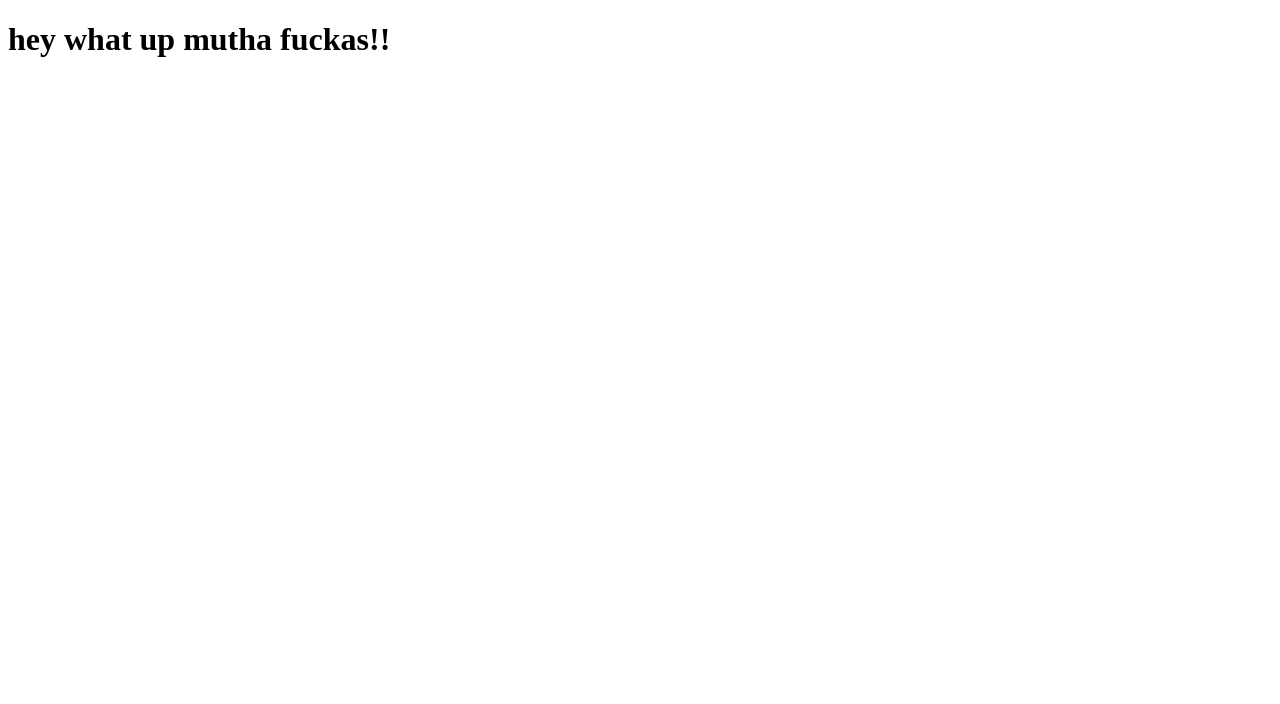
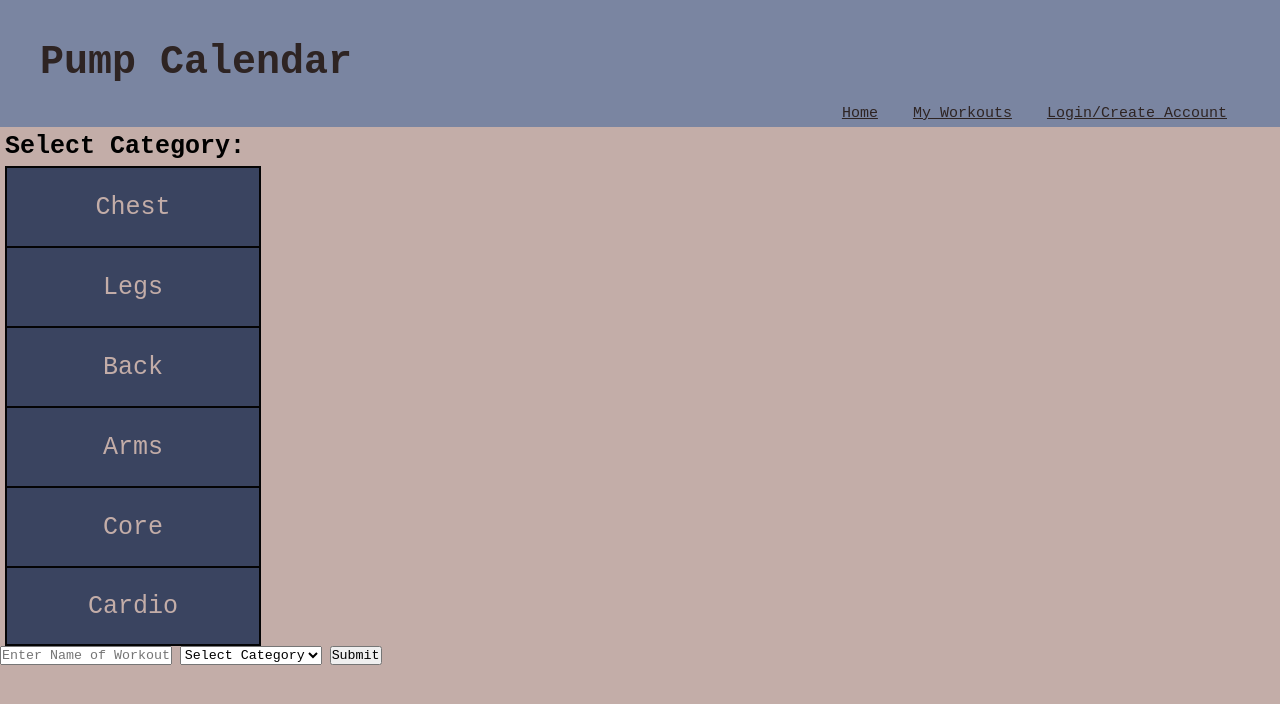
Before and after one commit to NateEnsign/pump-calendar-website, a website: page public/create.html in a window 1280 px wide. Drawn offline with Linux system fonts and the light colour scheme.

Commit message:
getting close with the design

```diff
--- a/public/create.css
+++ b/public/create.css
@@ -0,0 +1,72 @@
+* {
+    font-family: monospace;
+    margin: 0;
+    padding: 0;
+
+}
+
+main {
+    background-color: #c3ada8;
+    width: 100vw;
+    height: 100vh;
+}
+
+header {
+    background-color: #7a85a1;
+    background-repeat: no-repeat;
+    background-size: cover;
+    background-position: center;
+    background-attachment: fixed;
+}
+
+h1 {
+    padding-top: 40px;
+    padding-left: 40px;
+    padding-bottom: 20px;
+    font-size: 40px;
+    color: #2e2423;
+}
+
+.top-nav {
+    text-align: right;
+    padding-right: 40px;
+    padding-bottom: 5px;
+    font-size: 15px;
+
+}
+
+.top-nav a {
+    color: #2e2423;
+    padding: 13px;
+}
+
+.top-nav a:hover {
+    background-color: #914c3e;
+    color: black;
+  }
+
+  h2 {
+    font-size: 25px;
+    padding: 5px;
+  }
+
+  .btn-group button {
+    background-color:  #3a4460;
+    border: 2.5px solid #040405;
+    color: #c3ada8;
+    padding: 10px 24px;
+    cursor: pointer;
+    width: 20%;
+    display: block;
+    height: 80px;
+    font-size: 25px;
+    margin-left: 5px;
+  }
+
+  .btn-group button:not(:last-child) {
+    border-bottom: none;
+  }
+
+  .btn-group button:hover {
+    background-color: #626a92;
+  }
--- a/public/create.html
+++ b/public/create.html
@@ -4,13 +4,49 @@
     <meta charset="UTF-8">
     <meta http-equiv="X-UA-Compatible" content="IE=edge">
     <meta name="viewport" content="width=device-width, initial-scale=1.0">
-    <title>Document</title>
+    <title>Create Workouts</title>
     <link rel="stylesheet" href="create.css">
 </head>
 <body>
+    <main>
+        <header>
+            <h1>Pump Calendar</h1>
+                <nav class="top-nav">
+                    <a href="home.html">Home</a>
+                    <a href="">My Workouts</a>
+                    <a href="">Login/Create Account</a>
+                </nav>
+        </header>
 
+        <h2>Select Category:</h2>
+
+        <div class="btn-group">
+            <button id="chest-btn">Chest</button>
+            <button id="legs-btn">Legs</button>
+            <button id="back-btn">Back</button>
+            <button id="arms-btn">Arms</button>
+            <button id="core-btn">Core</button>
+            <button id="cardio-btn">Cardio</button>
+          </div>
+
+          <form id="form">
+            <input type="text" id="new-workout" placeholder="Enter Name of Workout">
+
+            <select name="workout-category" id="category">
+              <option value="" disabled selected>Select Category</option>
+              <option value="chest">Chest</option>
+              <option value="legs">Legs</option>
+              <option value="back">Back</option>
+              <option value="arms">Arms</option>
+              <option value="core">Core</option>
+              <option value="cardio">Cardio</option>
+            </select>
+
+            <button id="submit-btn">Submit</button>
+          </form>
+
+
+    </main>
+    <script> src="create.js"</script>
 </body>
 </html>
-
-
-<h1>hey what up mutha fuckas!!</h1>
--- a/public/home.css
+++ b/public/home.css
@@ -14,10 +14,30 @@ header {
 
 
 h1 {
-    padding: 40px;
+    padding-top: 40px;
+    padding-left: 40px;
+    padding-bottom: 20px;
     font-size: 40px;
     color: #2e2423;
 }
+
+.top-nav {
+    text-align: right;
+    padding-right: 40px;
+    padding-bottom: 5px;
+    font-size: 15px;
+
+}
+
+.top-nav a {
+    color: #2e2423;
+    padding: 13px;
+}
+
+.top-nav a:hover {
+    background-color: #914c3e;
+    color: black;
+  }
 
 h2 {
     color: #c3ada8;
@@ -29,11 +49,9 @@ h2 {
     padding-bottom: 20px;
 }
 
-#button-box {
+#form {
     display: flex;
     justify-content: center;
-    align-items: center;
-    text-decoration: none;
 }
 
 #button {
@@ -44,10 +62,14 @@ h2 {
     width: 250px;
     background-color: #626a92;
     font-size: 23px;
+    color: #040405;
+    border-radius: 10px;
+    box-shadow: 0px 0px 2px 2px rgb(0,0,0);
+    cursor: pointer;
 }
 
-.create-btn {
-    text-align: center;
+#button:hover {
+    background-color: #914c3e;
 }
 
 main {
```
Also changed, not shown: public/home.html (+9 -5 lines), 1 other file.
